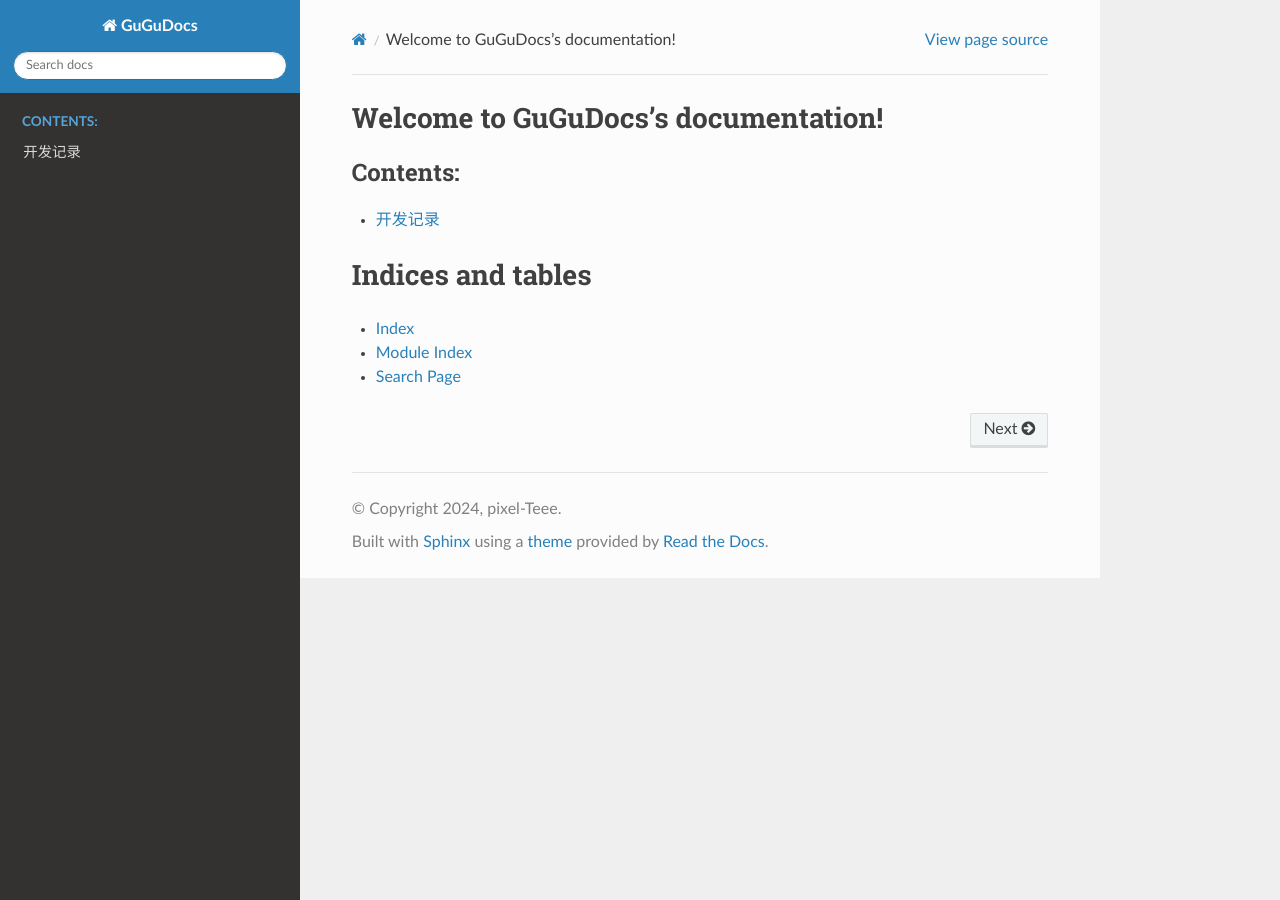
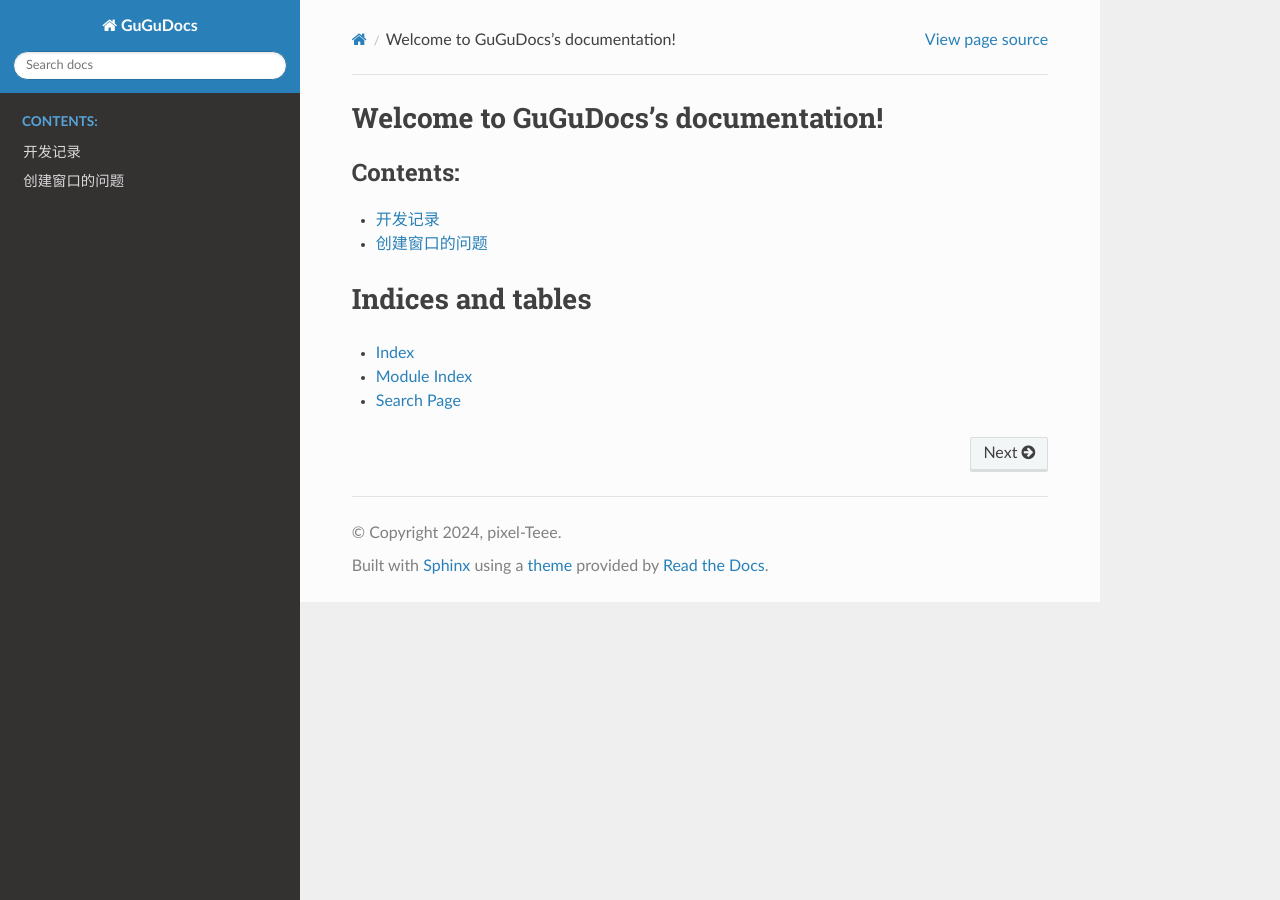
Before and after one commit to pixel-Teee/GuGuDocs, a Sphinx documentation site: the page built from docs/source/index.rst, in a window 1280 px wide. Built offline with Sphinx 7.4.7 and the Read the Docs theme 2.0.0, drawn with Linux system fonts in a browser that asks for light colours.

Commit message:
Update index.rst

```diff
--- a/docs/source/index.rst
+++ b/docs/source/index.rst
@@ -11,6 +11,7 @@ Welcome to GuGuDocs's documentation!
    :caption: Contents:
 
    pages/开发记录
+   pages/创建窗口的问题
 
 Indices and tables
 ==================
```
